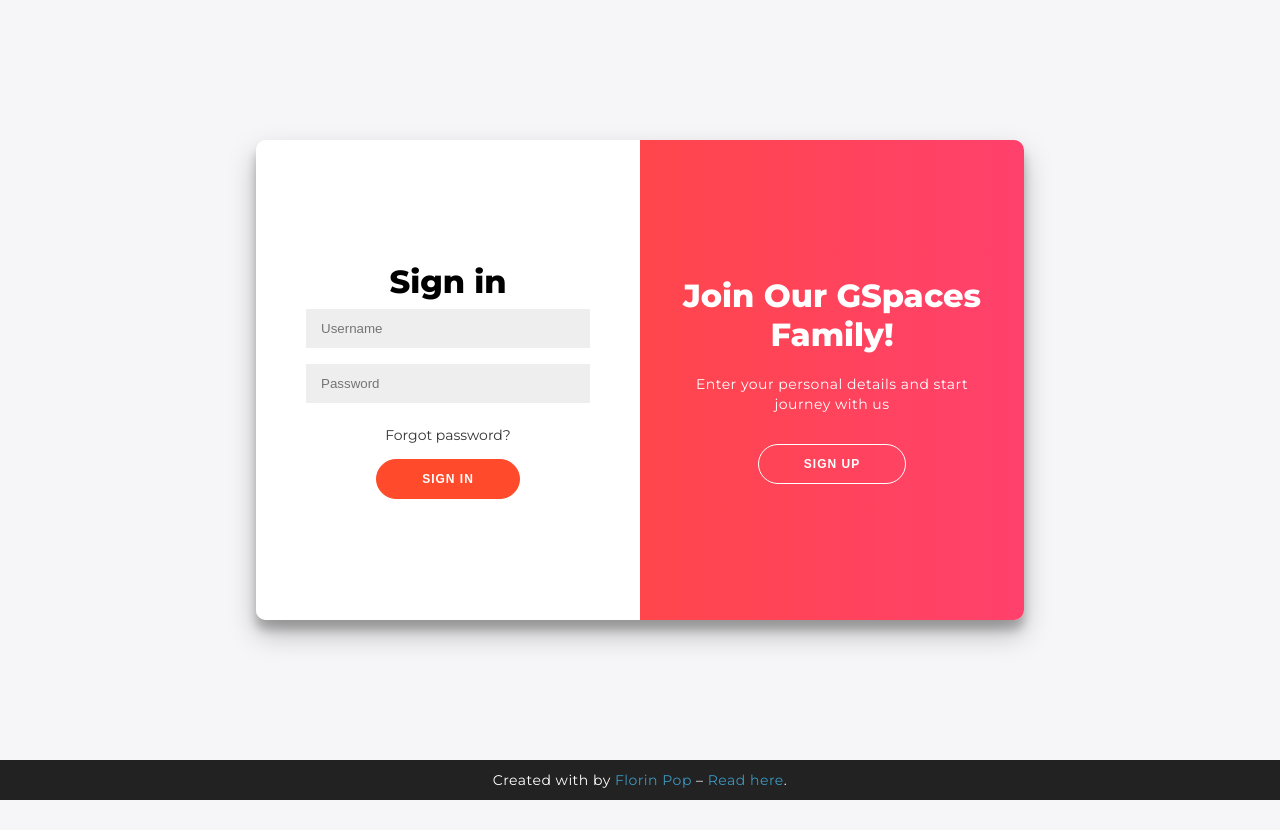
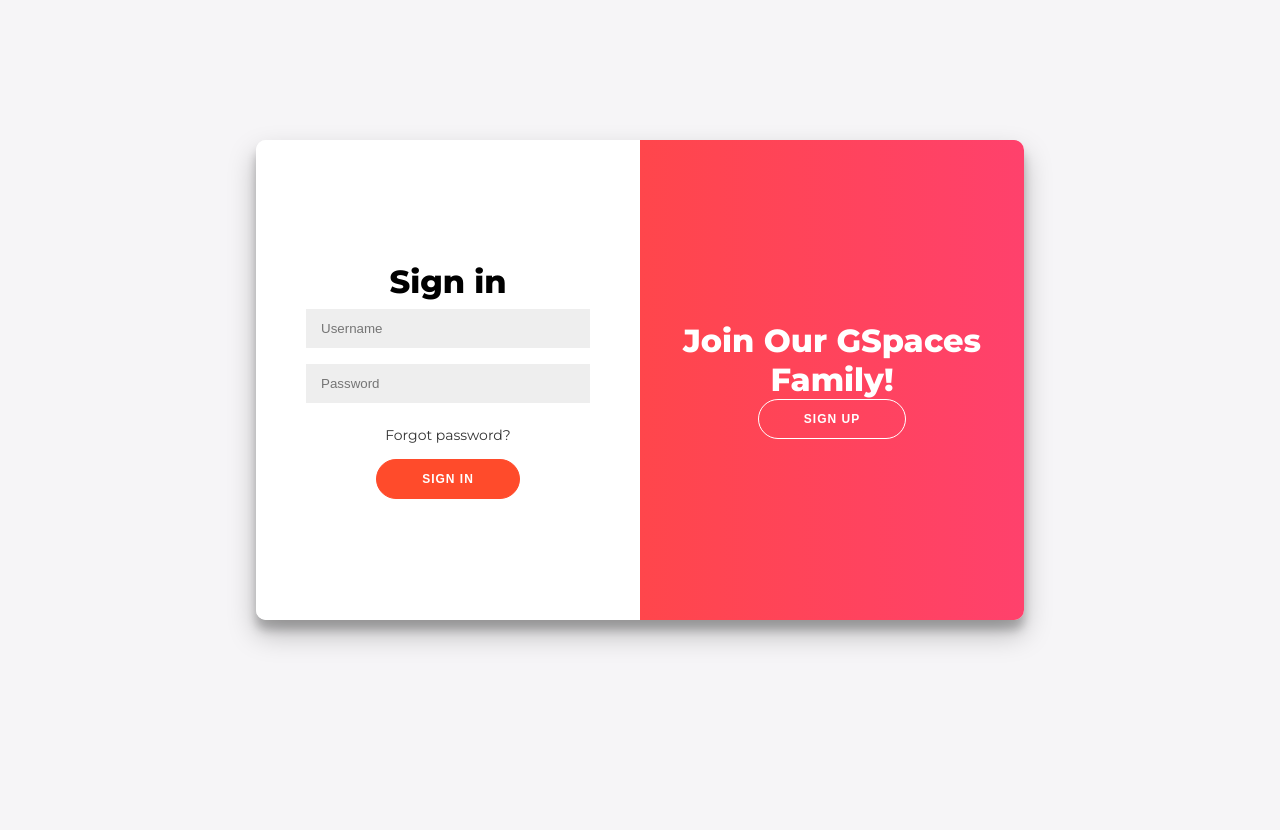
Before and after one commit to sreekanthops/gspaces_new, a Flask app: page /login in a window 1280 px wide. Run offline with Flask 3, Linux system fonts and the light colour scheme; some libraries are stand-ins or nearby versions.

Commit message:
Update login.html

```diff
--- a/templates/login.html
+++ b/templates/login.html
@@ -43,21 +43,11 @@
         </div>
         <div class="overlay-panel overlay-right">
           <h1>Join Our GSpaces Family!</h1>
-          <p>Enter your personal details and start journey with us</p>
           <button class="ghost" id="signUp">Sign Up</button>
         </div>
       </div>
     </div>
   </div>
-
-  <!-- Footer -->
-  <footer>
-    <p>
-      Created with <i class="fa fa-heart"></i> by
-      <a target="_blank" href="https://florin-pop.com">Florin Pop</a> –
-      <a target="_blank" href="https://www.florin-pop.com/blog/2019/03/double-slider-sign-in-up-form/">Read here</a>.
-    </p>
-  </footer>
 
 <style>
 
```
